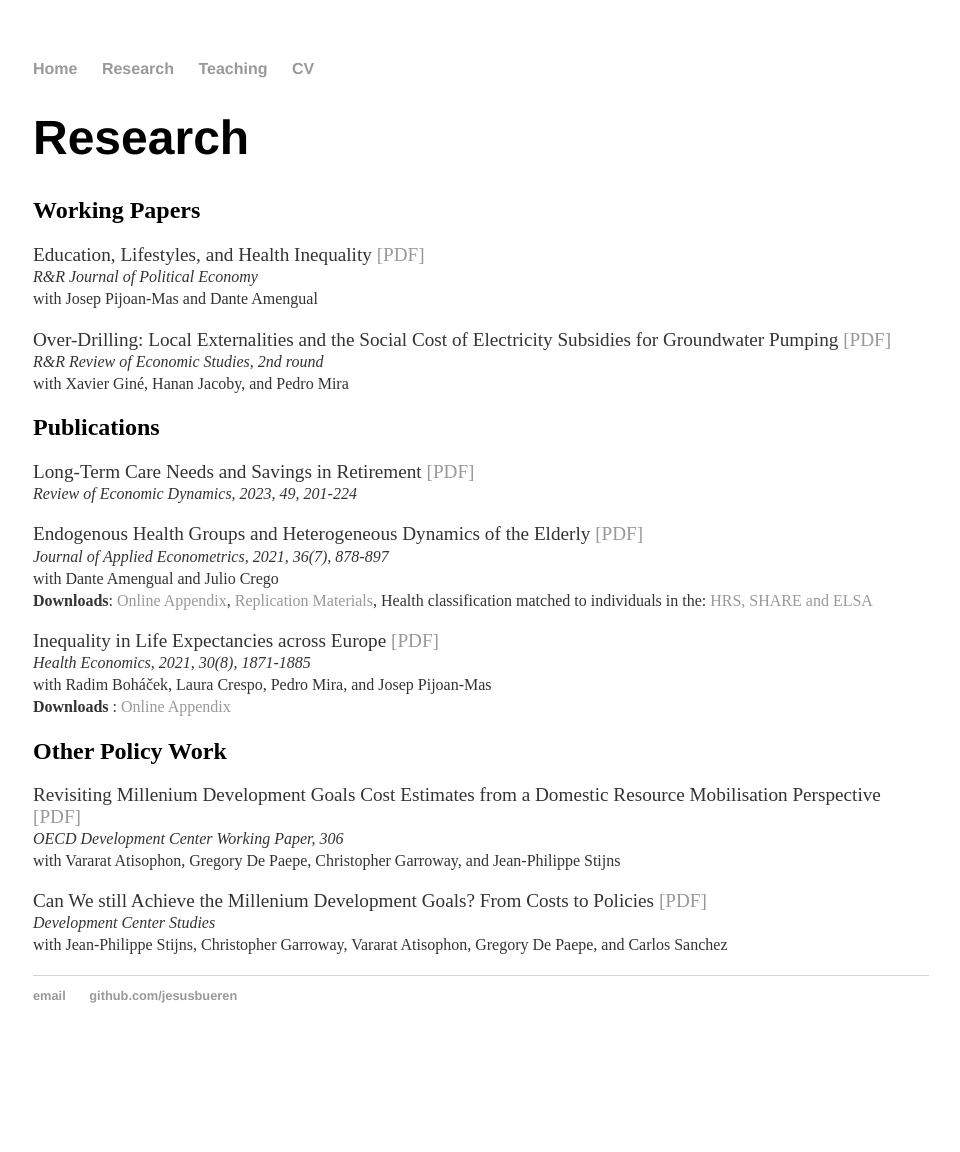
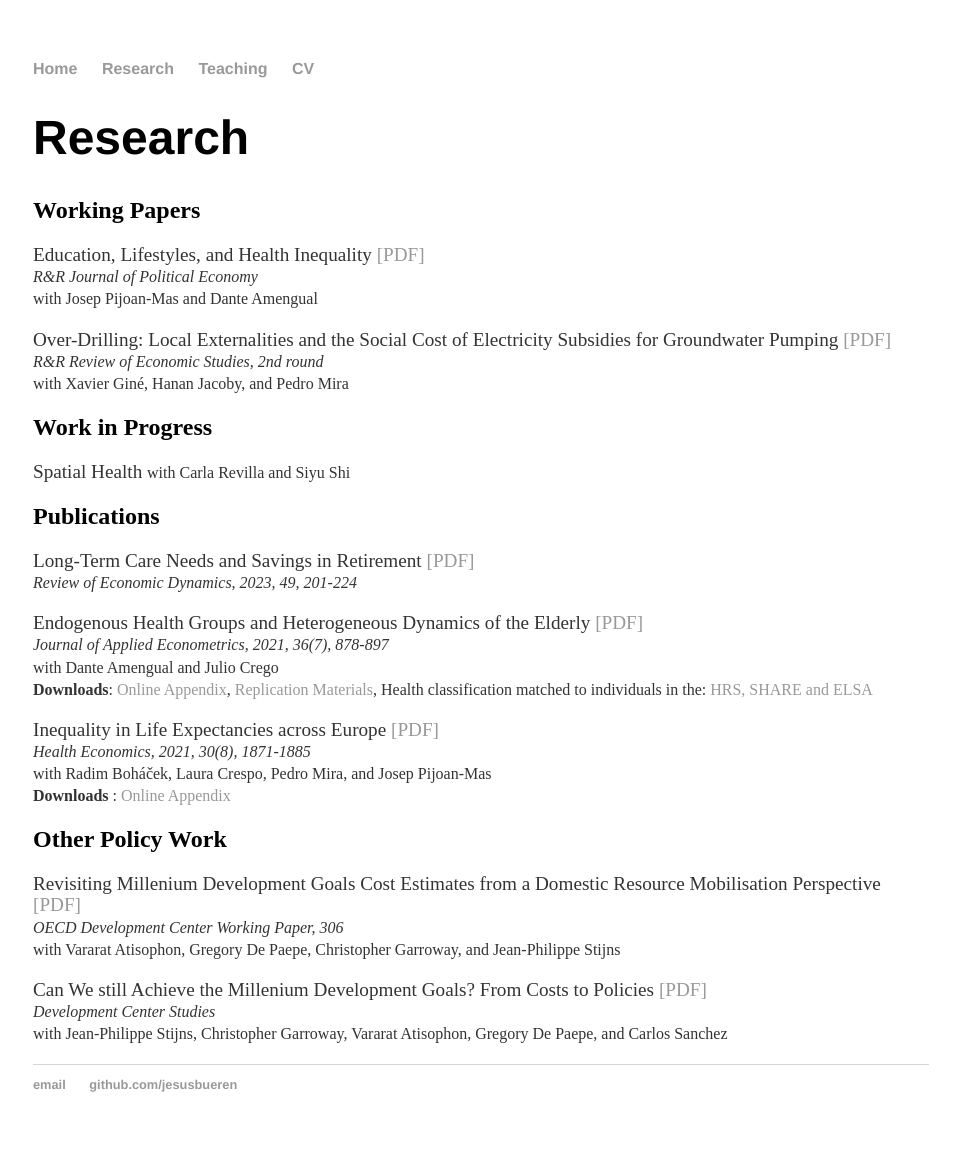
Before and after one commit to jesusbueren/jesusbueren.github.io, a Jekyll site: the page built from research/index.html, in a window 1280 px wide. Shown: the whole page, without its empty margins (159-1119 px from the left). Built offline with Jekyll 4.4.1, drawn with Linux system fonts in a browser that asks for light colours; before the commit the page ends 1063 px from its top, so only the background shows below that.

Commit message:
Update index.html

```diff
--- a/research/index.html
+++ b/research/index.html
@@ -13,6 +13,10 @@
 	<p> <bold> Over-Drilling: Local Externalities and the Social Cost of Electricity Subsidies for Groundwater Pumping </bold> <a href="WD_R_R.pdf">[PDF]</a>  <br>
 	<small> <i> R&ampR Review of Economic Studies, 2nd round </i> </small> <br>
 	 <small> with Xavier Gin&eacute, Hanan Jacoby, and Pedro Mira  </small> <br></p>
+
+	<h2>Work in Progress</h2>
+	<p> <bold> Spatial Health </bold>
+	<small> with Carla Revilla and Siyu Shi </small> <br></p>
 
 	<h2>Publications</h2>
 
```
